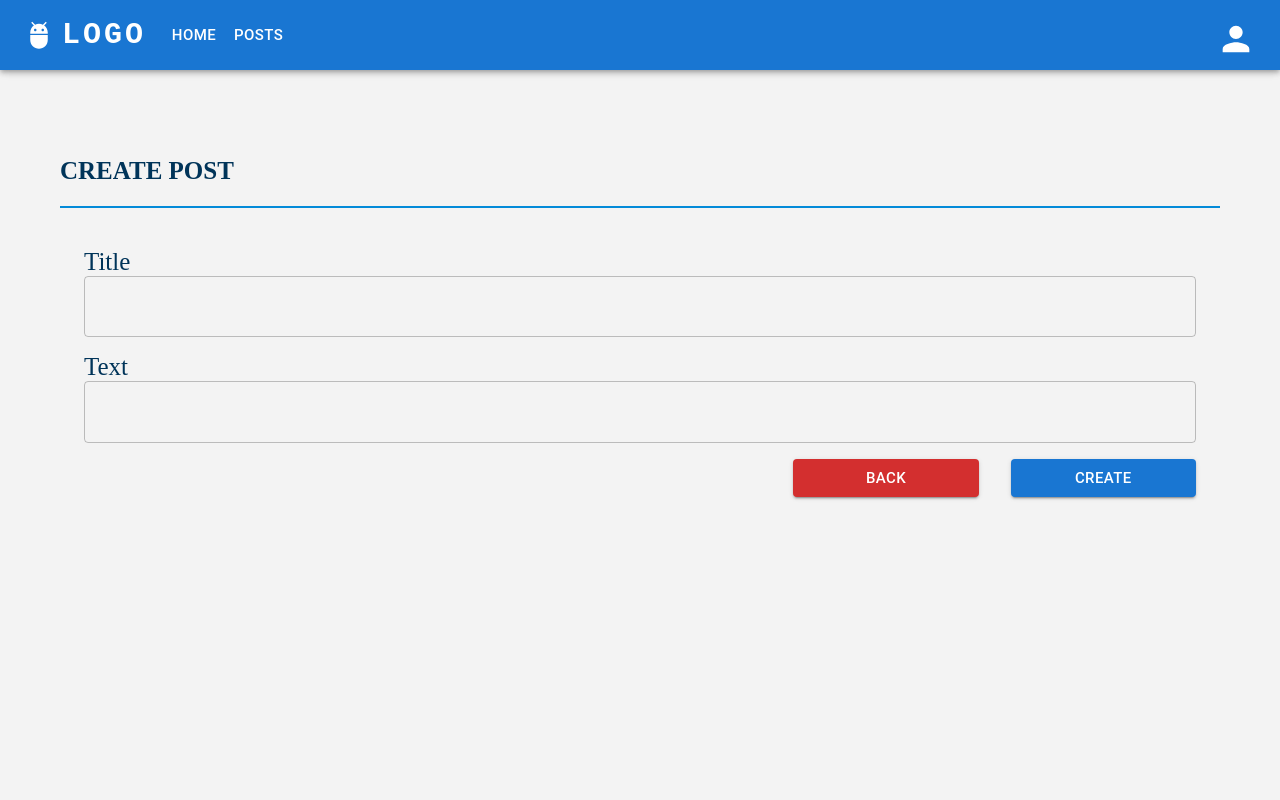
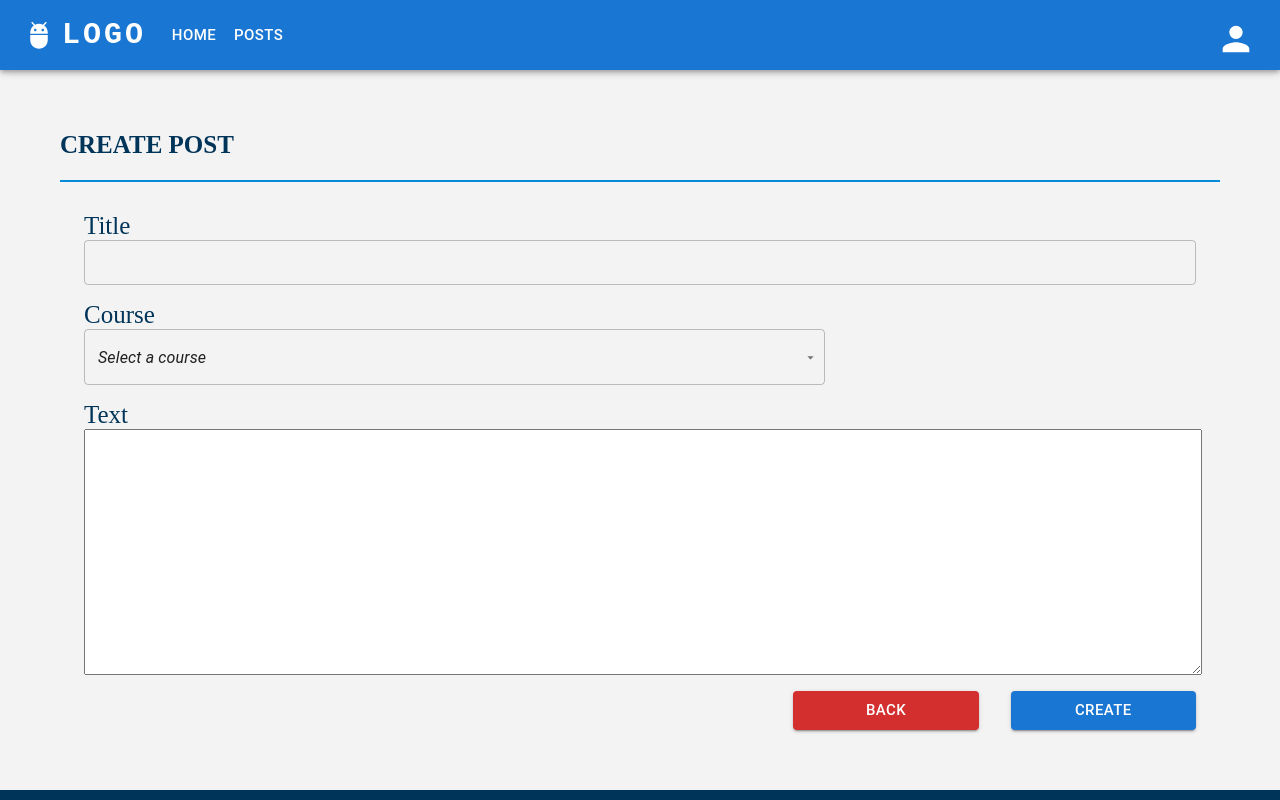
Before and after one commit to DanielMMITM/Forum-Front, a React (Vite) app: page /new-post in a window 1280 px wide. Shown: the top 800 px of the page. Built offline with nearby package versions, Linux system fonts and the light colour scheme.

Commit message:
Fix - fix form design

```diff
--- a/src/index.css
+++ b/src/index.css
@@ -166,6 +166,16 @@ body {
 .form-container #--custom-label {
   font-size: 2.5rem; }
 
+.form-container #--text-area {
+  display: flex;
+  width: 100%;
+  font-size: 1.6rem;
+  resize: vertical;
+  min-height: 30vh; }
+
+.form-container #--select-option {
+  font-size: 1.2rem; }
+
 .feature {
   box-shadow: 0 4px 20px #555;
   border: 1px solid #000000;
--- a/src/pages/Posts/NewPost.tsx
+++ b/src/pages/Posts/NewPost.tsx
@@ -1,12 +1,21 @@
-import { Box, Button, Container, Grid, TextField } from "@mui/material";
+import {
+  Box,
+  Button,
+  Container,
+  Grid,
+  InputLabel,
+  MenuItem,
+  Select,
+  TextField,
+  TextareaAutosize,
+} from "@mui/material";
 
 export const NewPost = () => {
   return (
     <Box
       display={"flex"}
       flexDirection={"column"}
-      minHeight={"100vh"}
-      marginTop={"calc(100vh - (100vh - 76px))"}
+      marginTop={"calc(100vh - (100vh - 50px))"}
       padding={"6rem"}
       className="posts"
     >
@@ -20,7 +29,7 @@ export const NewPost = () => {
       <Container>
         <Grid
           container
-          marginTop={"4rem"}
+          marginTop={"3rem"}
           gridAutoFlow={"column"}
           rowGap={2}
           component={"form"}
@@ -30,21 +39,57 @@ export const NewPost = () => {
             <label id="--custom-label" className="heading-secondary">
               Title
             </label>
-            <TextField fullWidth sx={{ fontSize: "1.5rem" }}></TextField>
+            <TextField
+              fullWidth
+              sx={{ fontSize: "1.5rem" }}
+              size="small"
+            ></TextField>
+          </Grid>
+          <Grid item xs={12} md={8}>
+            <label id="--custom-label" className="heading-secondary">
+              Course
+            </label>
+            <Select
+              fullWidth
+              labelId="demo-simple-select-standard-label"
+              id="demo-simple-select-standard"
+              value={0}
+              onChange={() => {}}
+              sx={{ fontSize: "1.6rem" }}
+            >
+              <MenuItem value={0} sx={{ fontSize: "1.6rem" }} disabled>
+                <em>Select a course</em>
+              </MenuItem>
+              <MenuItem value={10} sx={{ fontSize: "1.6rem" }}>
+                Ten
+              </MenuItem>
+              <MenuItem value={20} sx={{ fontSize: "1.6rem" }}>
+                Twenty
+              </MenuItem>
+              <MenuItem value={30} sx={{ fontSize: "1.6rem" }}>
+                Thirty
+              </MenuItem>
+            </Select>
           </Grid>
           <Grid item xs={12} sx={{ fontSize: "1.5rem" }}>
             <label id="--custom-label" className="heading-secondary">
               Text
             </label>
-            <TextField fullWidth></TextField>
+            <textarea id="--text-area"></textarea>
           </Grid>
           <Grid container item xs={12} columnGap={4} justifyContent={"end"}>
-            <Grid item xs={12} sm={2}>
+            <Grid item xs={12} md={2} order={{ xs: 2, md: 1 }}>
               <Button variant="contained" color="error" fullWidth>
                 Back
               </Button>
             </Grid>
-            <Grid item xs={12} sm={2}>
+            <Grid
+              item
+              xs={12}
+              md={2}
+              order={{ xs: 1, md: 2 }}
+              marginBottom={{ xs: "2rem", md: 0 }}
+            >
               <Button variant="contained" fullWidth>
                 Create
               </Button>
--- a/src/sass/components/_form.scss
+++ b/src/sass/components/_form.scss
@@ -12,4 +12,16 @@
   & #--custom-label {
     font-size: 2.5rem;
   }
+
+  & #--text-area {
+    display: flex;
+    width: 100%;
+    font-size: 1.6rem;
+    resize: vertical;
+    min-height: 30vh;
+  }
+
+  & #--select-option {
+    font-size: 1.2rem;
+  }
 }
```
